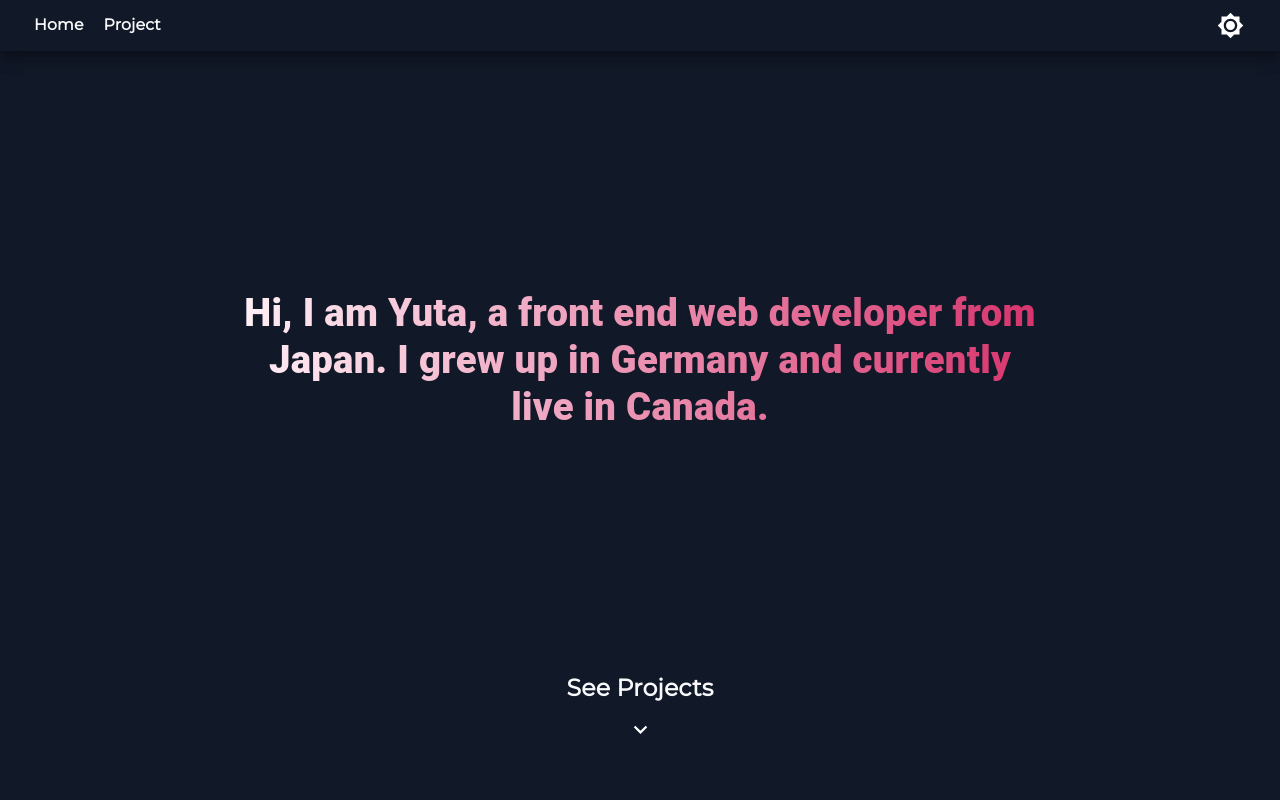
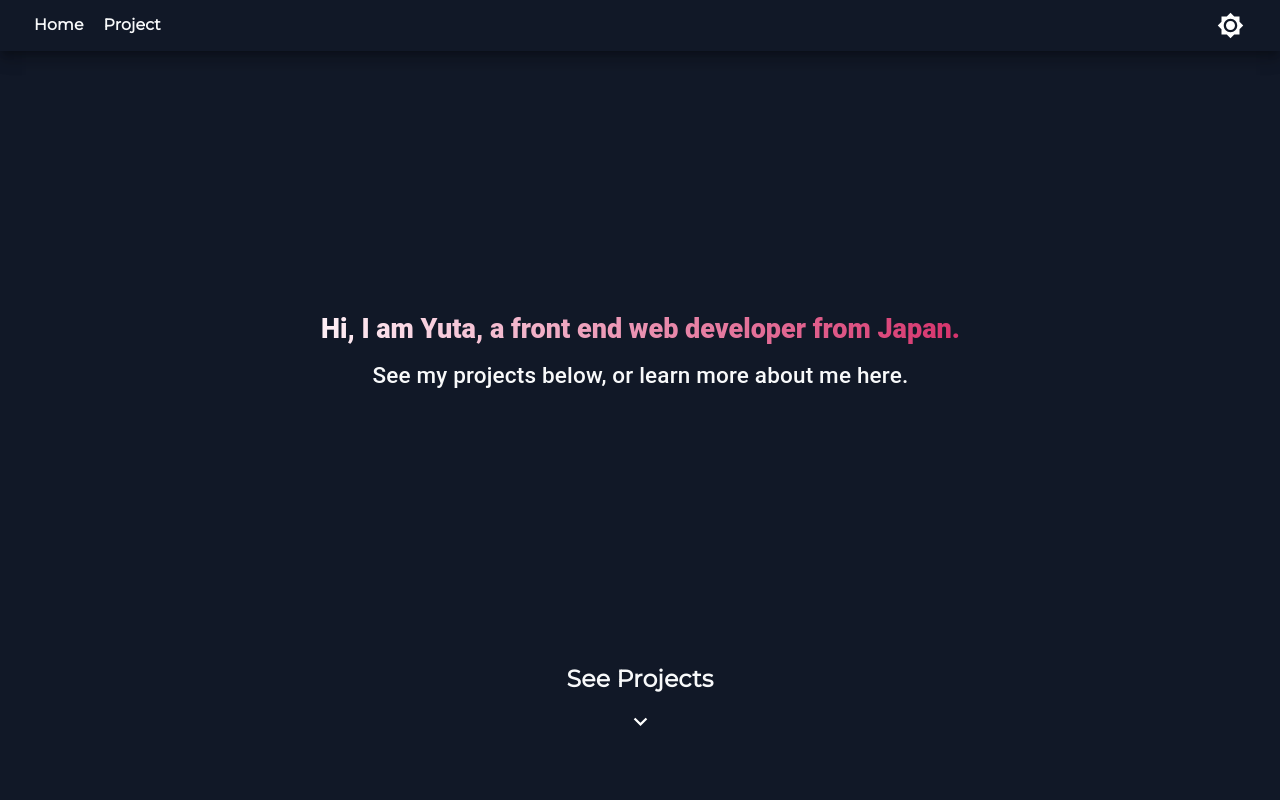
Before and after one commit to YutaMoriJP/Portfolio, a React (Create React App) app: page / in a window 1280 px wide. Shown: the top 800 px of the page. Built offline with nearby package versions, Linux system fonts and the light colour scheme.

Commit message:
made multiple design updates

```diff
--- a/src/Components/Animation/Text.js
+++ b/src/Components/Animation/Text.js
@@ -1,18 +1,30 @@
 import React from "react";
 import { Zoom } from "react-awesome-reveal";
-import TextGradient from "../../StyledComponent/TextGradient";
+import TextGradient, { NonGradient } from "../../StyledComponent/TextGradient";
 
 /*
 ”bounce", "flash", "headShake”, "heartBeat", "jello”, "pulse", "rubberBand", “shake”, “shakeX", "shakeY”, "swing”, "tada" and “wobble”.
 
 */
-const Text = ({ children, header, delay }) => {
+const Text = ({ children, header, delay, ...rest }) => {
   return (
     <Zoom triggerOnce delay={delay}>
       {header ? (
-        <TextGradient variant="h4">{children}</TextGradient>
+        <TextGradient {...rest}>{children}</TextGradient>
       ) : (
-        <TextGradient variant="h4">{children}</TextGradient>
+        <TextGradient {...rest}>{children}</TextGradient>
+      )}
+    </Zoom>
+  );
+};
+
+export const NormalText = ({ children, header, delay, ...rest }) => {
+  return (
+    <Zoom triggerOnce delay={delay}>
+      {header ? (
+        <NonGradient {...rest}>{children}</NonGradient>
+      ) : (
+        <NonGradient {...rest}>{children}</NonGradient>
       )}
     </Zoom>
   );
--- a/src/GlobalStyle/theme.js
+++ b/src/GlobalStyle/theme.js
@@ -13,20 +13,23 @@ export const styledTheme = {
     },
   },
   light: {
-    background: "#e9ecef",
+    background: "#dee2e6",
     color: "#111827",
     black: "#212529",
     buttonLink: "#e9ecef",
     titleColor: "#1D428A",
-    titleGradient: {
+  },
+};
+
+/*
+light title gradient
+  titleGradient: {
       background: "#121FCF",
       webkit: "-webkit-linear-gradient(to right,#121FCF 0%, #CF1512 100%)",
       moz: "-moz-linear-gradient(to right,#121FCF 0%, #CF1512 100%)",
       linear: "linear-gradient(to right,#121FCF 0%, #CF1512 100%)",
     },
-  },
-};
-
+*/
 export const materialColors = {
   primary: { dark: "#e5dbff", light: "#1D428A" },
   secondary: { dark: "#f783ac", light: "#d6336c" },
--- a/src/Pages/Home.js
+++ b/src/Pages/Home.js
@@ -5,7 +5,7 @@ import { Title as HomeTitle, More } from "../StyledComponent/StyledHome";
 import ExpandMoreIcon from "@material-ui/icons/ExpandMore";
 import IconButton from "@material-ui/core/IconButton";
 import Project from "./Project";
-import Text from "../Components/Animation/Text";
+import Text, { NormalText } from "../Components/Animation/Text";
 import { Zoom } from "react-awesome-reveal";
 
 export const Home = () => {
@@ -16,13 +16,15 @@ export const Home = () => {
       </Helmet>
       <StyledHome>
         <HomeTitle variant="h4">
-          <Text variant="h4">
-            Hi, I am Yuta, a front end web developer from Japan. I grew up in
-            Germany and currently live in Canada.
+          <Text variant="h5">
+            Hi, I am Yuta, a front end web developer from Japan.
           </Text>
+          <NormalText variant="h6" delay={200} color="pink">
+            See my projects below, or learn more about me here.
+          </NormalText>
         </HomeTitle>
         <More>
-          <Zoom delay={100} triggerOnce>
+          <Zoom delay={300} triggerOnce>
             <h1>See Projects</h1>
           </Zoom>
           <a href="#project" aria-label="Move down to Project page">
--- a/src/StyledComponent/TextGradient.js
+++ b/src/StyledComponent/TextGradient.js
@@ -1,16 +1,29 @@
-import styled from "styled-components";
+import styled, { css } from "styled-components";
 import Typography from "@material-ui/core/Typography";
 
 const TextGradient = styled(Typography)`
   font-weight: 900;
-  background: ${props => props.theme.titleGradient.background};
-  background: ${props => props.theme.titleGradient.webkit};
-  background: ${props => props.theme.titleGradient.moz};
-  background: ${props => props.theme.titleGradient.linear};
+  background: ${props =>
+    props.theme?.titleGradient?.background || props.theme.color};
+  background: ${props =>
+    props.theme?.titleGradient?.webkit || props.theme.color};
+  background: ${props => props.theme?.titleGradient?.moz || props.theme.color};
+  background: ${props =>
+    props.theme?.titleGradient?.linear || props.theme.color};
   background-clip: text;
   -webkit-background-clip: text;
   -webkit-text-fill-color: transparent;
+  ${props =>
+    props.normal &&
+    css`
+      color: pink;
+    `}
 `;
+
+export const NonGradient = styled(Typography)`
+  padding: 10px;
+`;
+
 /*
 const TextGradient = styled.h1`
   background: #fff0f6;
```
